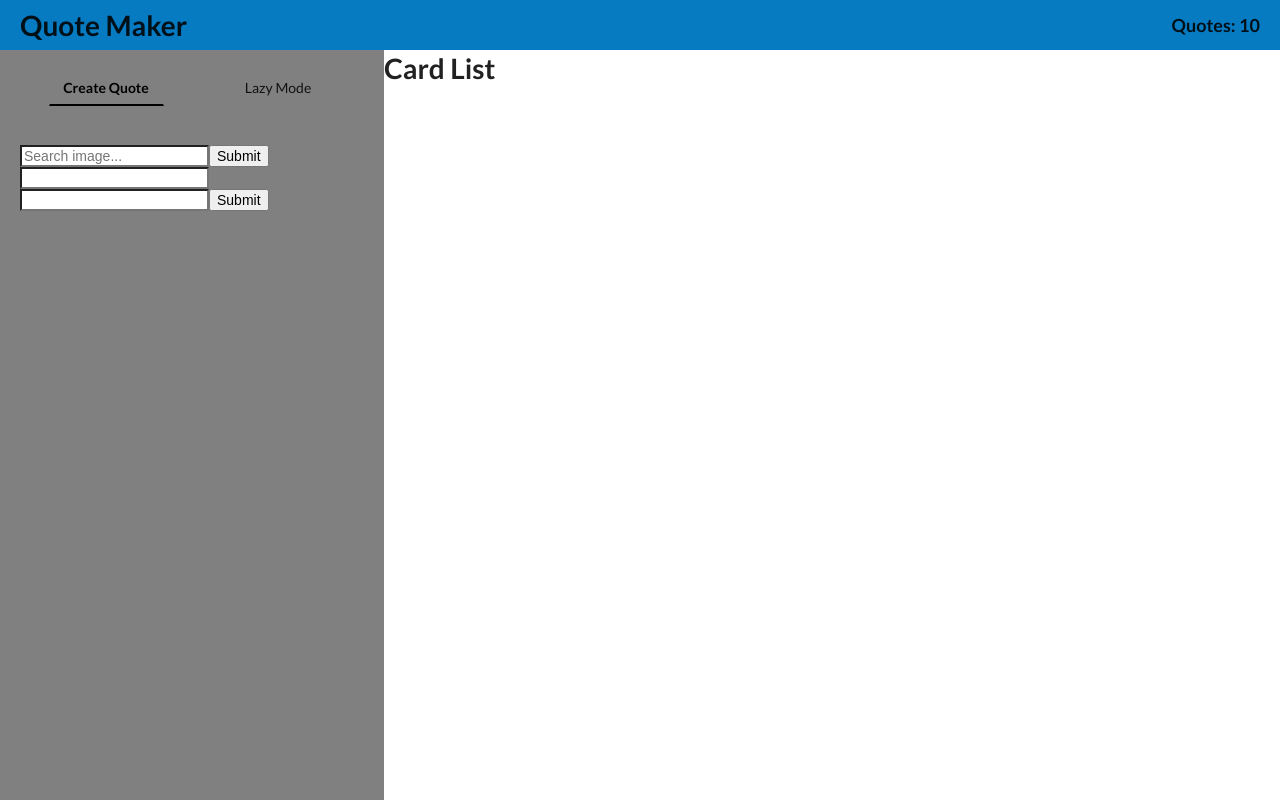
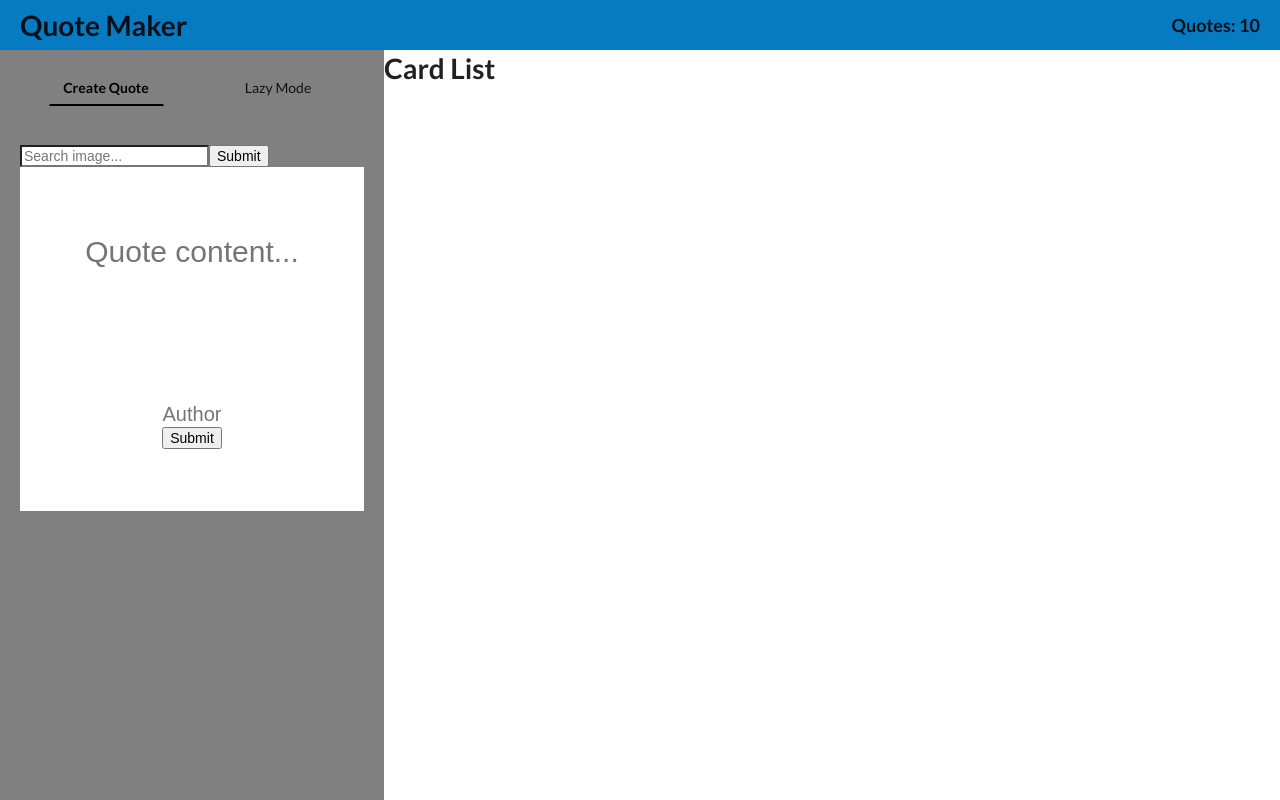
Before and after one commit to Sebachowa/colvin-test, a React (Create React App) app: page / in a window 1280 px wide. Built offline with nearby package versions, Linux system fonts and the light colour scheme.

Commit message:
builgin redux actions

```diff
--- a/src/components/QuoteInput/index.js
+++ b/src/components/QuoteInput/index.js
@@ -1,16 +1,48 @@
 import React from 'react'
+import { QuoteContainer, Form, Input, Textarea } from './styled.js'
 
-const QuoteInput = (props) => {
-  return (
-    <div className="quote-input">
-    <form action="">
-      <img src={props.image} alt=""/>
-      <input type="text"/>
-      <input type="text"/>
-      <input type="submit"/>
-    </form>
-    </div>
-  )
+class QuoteInput extends React.Component {
+  state = {
+    image: '',
+    content: '',
+    author: '',
+    errorMessage: ''
+  }
+
+  onQuoteSubmit = (event) => {
+    const { content, author} = this.state;
+    const { image, onSubmit} = this.props;
+    event.preventDefault();
+    if (!image) this.setState({ errorMessage: 'Please select an image' });
+    if (!content) this.setState({ errorMessage: 'Please provide some content' });
+    if (!author) this.setState({ errorMessage: 'Please provide an author' });
+    if (image && content && author) {
+      onSubmit({image, content, author})
+      this.setState({ errorMessage: '' })
+    };
+  }
+
+  render() {
+    return (
+        <QuoteContainer image={this.props.image}>
+          <Form onSubmit={this.onQuoteSubmit}>
+            <Textarea
+              onChange={(e) => this.setState({ content: e.target.value })}
+              value={this.state.content}
+              type="text"
+              placeholder="Quote content..." />
+            <Input
+              onChange={(e) => this.setState({ author: e.target.value})}
+              value={this.state.author}
+              type="text"
+              placeholder="Author" />
+            <input type="submit"/>
+          </Form>
+          <p>{this.state.errorMessage}</p>
+        </QuoteContainer>
+
+    )
+  }
 }
 
-export default QuoteInput
+export default QuoteInput;
--- /dev/null
+++ b/src/components/QuoteInput/styled.js
@@ -0,0 +1,52 @@
+import styled from 'styled-components'
+
+export const QuoteContainer = styled.div`
+  background-color: white;
+  background-image: url('${props => props.image}');
+  background-size: cover;
+  background-repeat: no-repeat;
+  background-position: center;
+  width: 100%;
+  padding-top: 100%; /* 1:1 Aspect Ratio */
+  position: relative; /* If you want text inside of it */
+`;
+
+export const Form = styled.form`
+  position: absolute;
+  top: 0;
+  right: 0;
+  left: 0;
+  bottom: 0;
+  display: flex;
+  flex-direction: column;
+  justify-content: center;
+  align-items: center;
+`;
+
+export const Input = styled.input`
+    border:none;
+    background-image:none;
+    background-color:transparent;
+    -webkit-box-shadow: none;
+    -moz-box-shadow: none;
+    box-shadow: none;
+    outline: none;
+    font-size: 20px;
+    text-align: center;
+`;
+
+export const Textarea = styled.textarea`
+    height: 50%;
+    width: 80%;
+    line-height: 40px;
+    border:none;
+    background-image:none;
+    background-color:transparent;
+    -webkit-box-shadow: none;
+    -moz-box-shadow: none;
+    box-shadow: none;
+    outline: none;
+    font-size: 30px;
+    text-align: center;
+    resize: none;
+`;
--- a/src/components/SearchImage/index.js
+++ b/src/components/SearchImage/index.js
@@ -14,11 +14,12 @@ class SearchImage extends React.Component {
   render() {
     return (
       <div>
-        <form onSubmit={this.onFormSubmit}>
+        <form onSubmit={this.onFormSubmit} ref="myForm">
           <input
             type="text"
             value={this.state.term}
             onChange={e => this.setState({ term: e.target.value })}
+            onBlur={this.onFormSubmit}
             placeholder="Search image..."
           />
           <input type="submit" value="Submit" />
--- a/src/components/Sidebar/index.js
+++ b/src/components/Sidebar/index.js
@@ -21,8 +21,15 @@ class Sidebar extends React.Component {
         Authorization: 'Client-ID caf295221fb949ce9661404707301ecbf00021083633bd3e5e3827278b3fef54'
       }
     })
-    const randomImage = response.data.results[Math.floor(Math.random() * response.data.results.length)]
-    this.setState({ selectedImage: randomImage.urls.regular })
+    if (response.data.results.length) {
+      const randomImage = response.data.results[Math.floor(Math.random() * response.data.results.length)]
+      this.setState({ selectedImage: randomImage.urls.regular })
+    }
+  }
+
+  onQuoteSubmit = (quote) => {
+    // agregar la quote al state (redux)
+    console.log(quote)
   }
 
   render() {
@@ -35,7 +42,7 @@ class Sidebar extends React.Component {
           </TabList>
           <TabPanel>
             <SearchImage onSubmit={this.onSearchImageSubmit} />
-            <QuoteInput image={this.state.selectedImage}/>
+            <QuoteInput onSubmit={this.onQuoteSubmit} image={this.state.selectedImage}/>
           </TabPanel>
           <TabPanel>
             <RandomSelector />
--- a/src/components/Sidebar/styled.js
+++ b/src/components/Sidebar/styled.js
@@ -10,13 +10,3 @@ export const SidebarContainer = styled.div`
   justify-content: space-between;
   align-items: center;
 `;
-
-export const Logo = styled.h1`
-  line-height: 50px;
-  margin: 0px;
-`;
-
-export const Counter = styled.h3`
-  line-height: 50px;
-  margin: 0px;
-`;
```
Also changed, not shown: src/actions/index.js (+19 -2 lines).
